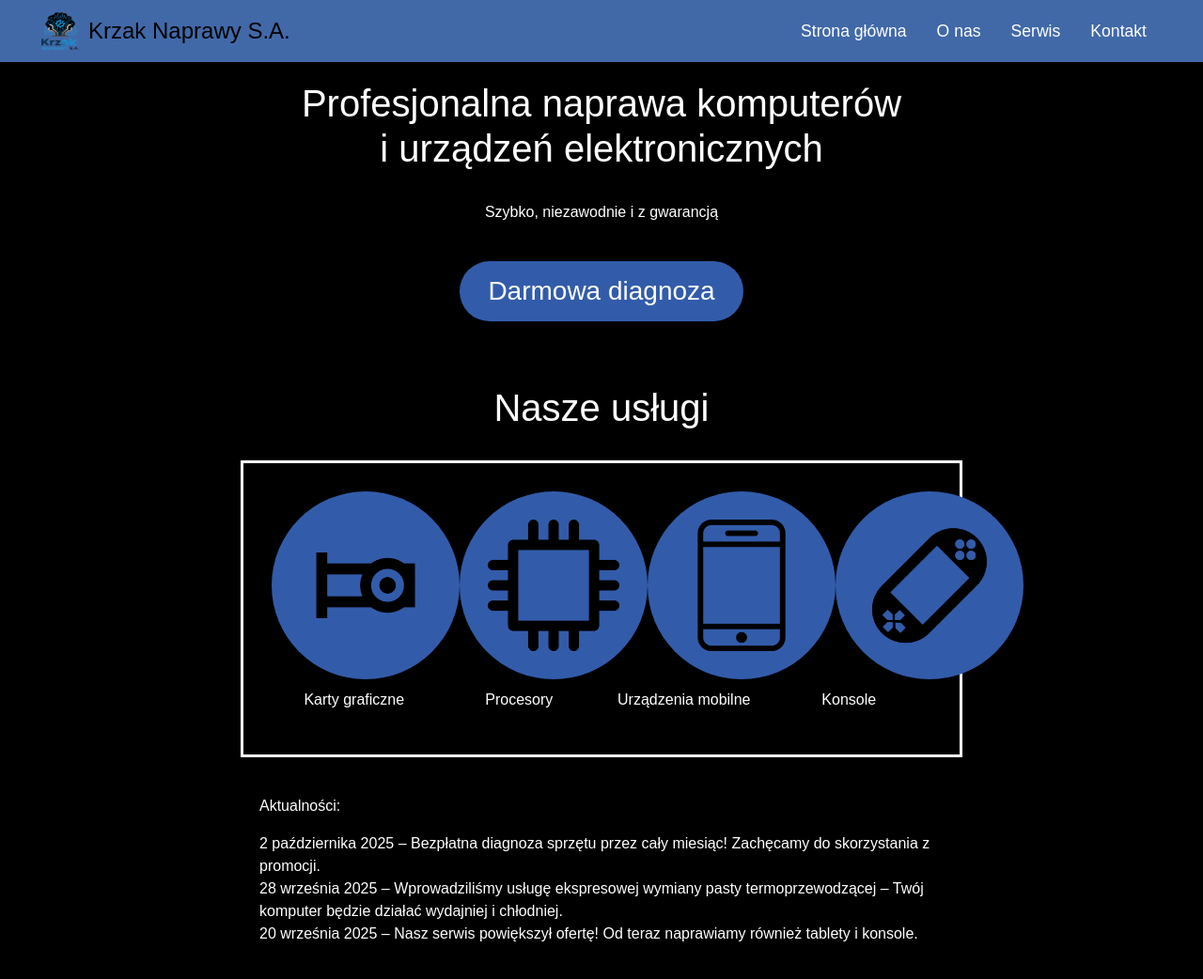
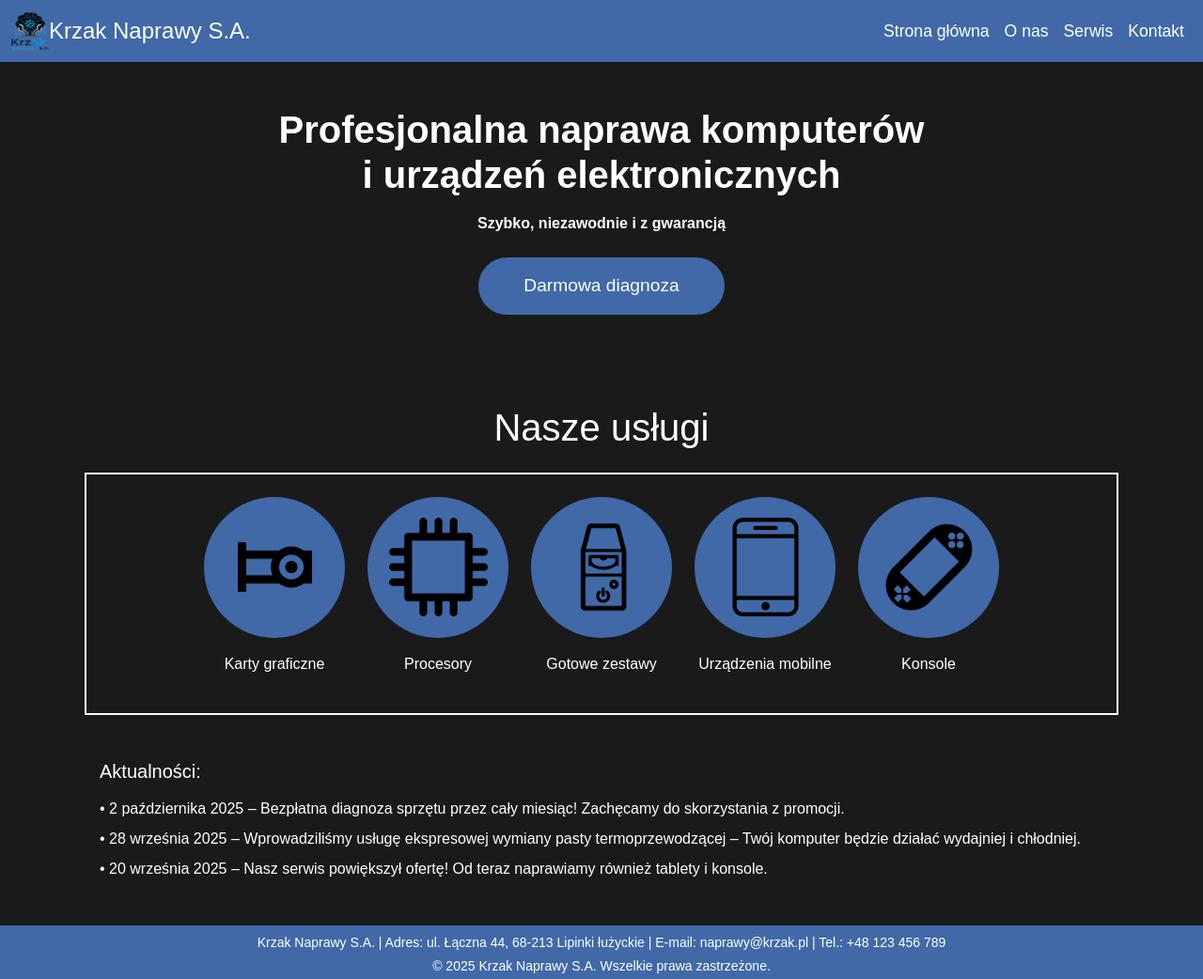
Before and after one commit to IgorStarega/Krzak-Naprawy, a plain HTML site: page index.html in a window 1280 px wide. Shown: the top 1042 px of the page at 94% size. Drawn offline with Linux system fonts and the light colour scheme.

Commit message:
dodano więcej elementów bootstrap

```diff
--- a/css/style.css
+++ b/css/style.css
@@ -7,17 +7,16 @@
 }
 
 html, body{
-    background-color: black;
+    background-color: #1a1a1a;
     height: 100%;
 }
 
 .navbar {
     background-color: #4169A8 !important;
-    padding: 0.5rem 2rem;
 }
 
 .navbar-brand {
-    color: black !important;
+    color: white !important;
     font-size: 1.5rem;
     font-weight: 500;
 }
@@ -25,93 +24,51 @@ html, body{
 .navbar-brand img {
     width: 40px;
     height: 40px;
-    margin-right: 10px;
 }
 
 .navbar-nav .nav-link {
     color: white !important;
     font-size: 1.1rem;
-    padding: 0.5rem 1rem;
-    margin: 0 0.5rem;
 }
 
 .navbar-nav .nav-link:hover {
     opacity: 0.8;
 }
 
-#nagluwek{
-    text-align: center;
-    width: 650px;
-    margin: 20px auto;
+#nagluwek h1{
+    font-size: 2.5rem;
 }
 
-.center-container, #uslugi-tekst{
-    text-align: center;
+#diagnoza-btn{
+    background-color: #4169A8 !important;
+    border: none;
+    border-radius: 50px;
+    font-size: 1.2rem;
 }
 
-#uslugi-tekst{
-    margin-top: 40px;
-}
-
-#diagnoza{
-    display: inline-block;
-    margin: 20px auto;
-}
-
-#diagnoza h3{
-    background-color: #325CAA;
-    padding: 15px 30px;
-    border-radius: 40px;
-}
-
-#uslugi, #aktualnosci{
-    width: 60%;
-    margin: 0 auto;
-    padding: 30px;
-}
-
-#aktualnosci{
-    margin: 20px auto;
-    padding: 20px;
+#diagnoza-btn:hover{
+    background-color: #325CAA !important;
 }
 
 #uslugi{
-    border: solid white;
+    border: solid white 2px;
+    max-width: 1100px;
 }
 
-#uslugi table{
-    width: 100%;
-}
-
-#uslugi tr{
-    display: flex;
-    justify-content: space-around;
-}
-
-#podpisy{
-    display: flex;
-    justify-content: space-around;
-    margin-top: 10px;
-}
-
-#uslugi td{
-    background-color: #325CAA;
+.uslugi-icon{
+    background-color: #4169A8;
     border-radius: 50%;
-    width: 200px;
-    height: 200px;
+    width: 150px;
+    height: 150px;
     display: flex;
     align-items: center;
     justify-content: center;
 }
 
-#uslugi img{
-    width: 100%;
-    padding: 30px;
-}
-
-#podpisy p{
-    flex: 1;
-    text-align: center;
+.uslugi-icon img{
+    width: 70%;
+    height: 70%;
+    object-fit: contain;
 }
 
 .footer{
@@ -121,3 +78,7 @@ html, body{
 .footer p{
     text-align: center;
 }
+
+.bold{
+    font-weight: bold;
+}
--- a/index.html
+++ b/index.html
@@ -37,47 +37,57 @@
         </div>
     </nav>
     <main class="flex-grow-1">
-        <div id="nagluwek">
-            <h1>Profesjonalna naprawa komputerów i urządzeń elektronicznych</h1><br>
-            <p>Szybko, niezawodnie i z gwarancją</p>
-        </div>
-        <div class="center-container">
-            <div id="diagnoza">
-                <h3>Darmowa diagnoza</h3>
+        <div class="text-center mx-auto py-5" id="nagluwek">
+            <h1 class="fw-bold">Profesjonalna naprawa komputerów<br>i urządzeń elektronicznych</h1>
+            <p class="mt-3 bold">Szybko, niezawodnie i z gwarancją</p>
+            <div class="mt-4">
+                <a href="#" class="btn btn-primary btn-lg px-5 py-3" id="diagnoza-btn">Darmowa diagnoza</a>
             </div>
         </div>
-        <h1 id="uslugi-tekst">Nasze usługi</h1><br>
-        <div id="uslugi">
-            <table>
-                <tr>
-                    <td>
-                        <img src="img/GPU.png" alt="">
-                    </td>
-                    <td>
-                        <img src="img/CPU.png" alt="">
-                    </td>
-                    <td>
-                        <img src="img/smartphone.png" alt="">
-                    </td>
-                    <td>
-                        <img src="img/console.png" alt="">
-                    </td>
-                </tr>
-            </table>
-            <div id="podpisy">
-                <p>Karty graficzne</p>
-                <p>Procesory</p>
-                <p>Urządzenia mobilne</p>
-                <p>Konsole</p>
+
+        <h1 class="text-center mt-5 mb-4">Nasze usługi</h1>
+        <div class="mx-auto my-4 p-4" id="uslugi">
+            <div class="row justify-content-center g-4">
+                <div class="col-6 col-md-auto text-center">
+                    <div class="uslugi-icon mx-auto mb-3">
+                        <img src="img/GPU.png" alt="Karty graficzne">
+                    </div>
+                    <p>Karty graficzne</p>
+                </div>
+                <div class="col-6 col-md-auto text-center">
+                    <div class="uslugi-icon mx-auto mb-3">
+                        <img src="img/CPU.png" alt="Procesory">
+                    </div>
+                    <p>Procesory</p>
+                </div>
+                <div class="col-6 col-md-auto text-center">
+                    <div class="uslugi-icon mx-auto mb-3">
+                        <img src="img/PC.png" alt="Gotowe zestawy">
+                    </div>
+                    <p>Gotowe zestawy</p>
+                </div>
+                <div class="col-6 col-md-auto text-center">
+                    <div class="uslugi-icon mx-auto mb-3">
+                        <img src="img/smartphone.png" alt="Urządzenia mobilne">
+                    </div>
+                    <p>Urządzenia mobilne</p>
+                </div>
+                <div class="col-6 col-md-auto text-center">
+                    <div class="uslugi-icon mx-auto mb-3">
+                        <img src="img/console.png" alt="Konsole">
+                    </div>
+                    <p>Konsole</p>
+                </div>
             </div>
         </div>
-        <div id="aktualnosci">
-             <p>Aktualności:</p>
-            <table>
-                <tr><td>2 października 2025 – Bezpłatna diagnoza sprzętu przez cały miesiąc! Zachęcamy do skorzystania z promocji.</td></tr>
-                <tr><td>28 września 2025 – Wprowadziliśmy usługę ekspresowej wymiany pasty termoprzewodzącej – Twój komputer będzie działać wydajniej i chłodniej.</td></tr>
-                <tr><td>20 września 2025 – Nasz serwis powiększył ofertę! Od teraz naprawiamy również tablety i konsole.</td></tr>
-            </table>
+
+        <div class="mx-auto my-5 px-3" style="max-width: 1100px;" id="aktualnosci">
+            <h5 class="mb-3">Aktualności:</h5>
+            <ul class="list-unstyled">
+                <li class="mb-2">• 2 października 2025 – Bezpłatna diagnoza sprzętu przez cały miesiąc! Zachęcamy do skorzystania z promocji.</li>
+                <li class="mb-2">• 28 września 2025 – Wprowadziliśmy usługę ekspresowej wymiany pasty termoprzewodzącej – Twój komputer będzie działać wydajniej i chłodniej.</li>
+                <li class="mb-2">• 20 września 2025 – Nasz serwis powiększył ofertę! Od teraz naprawiamy również tablety i konsole.</li>
+            </ul>
         </div>
     </main>
     <footer class="footer mt-auto py-2">
```
